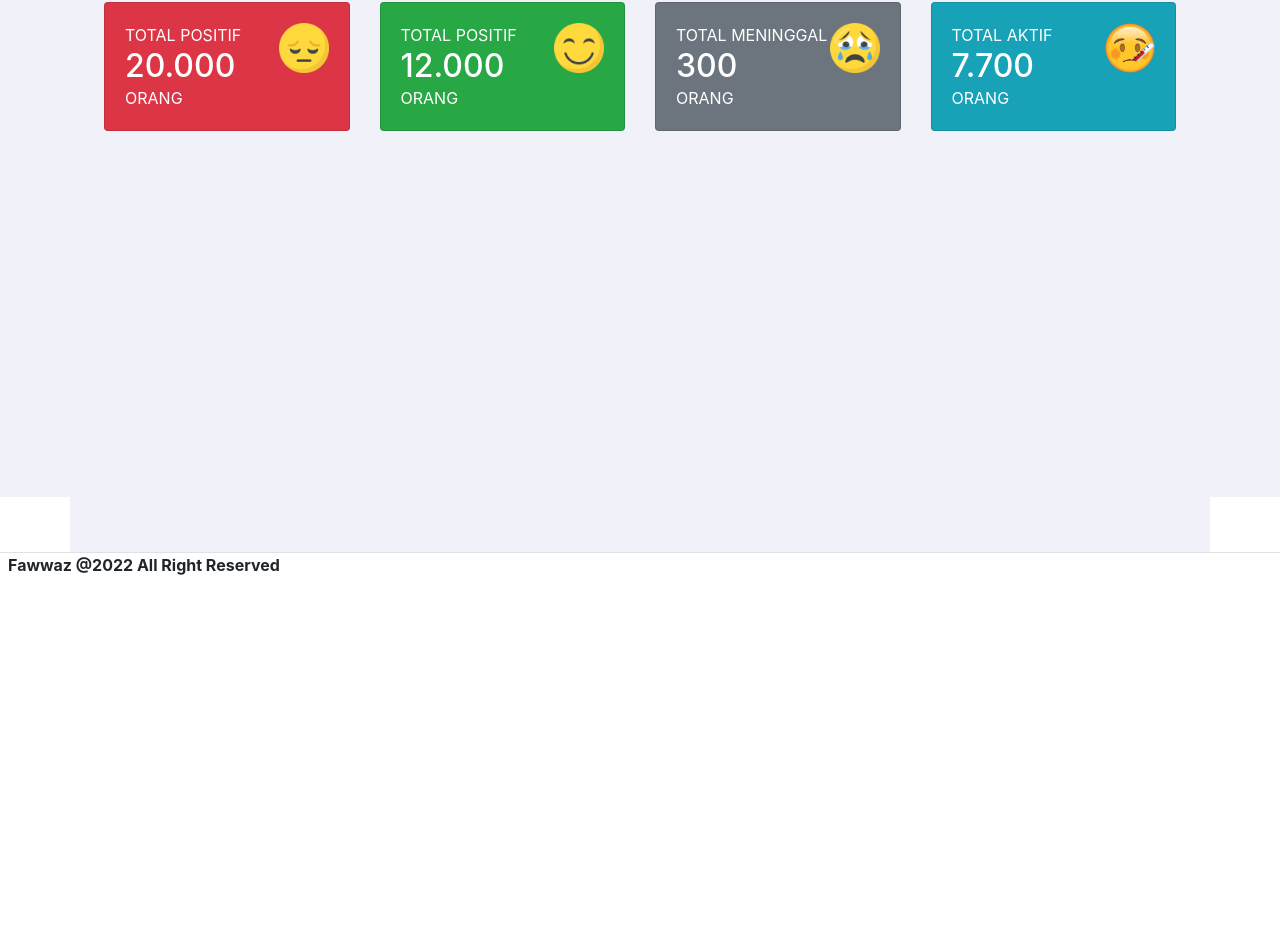
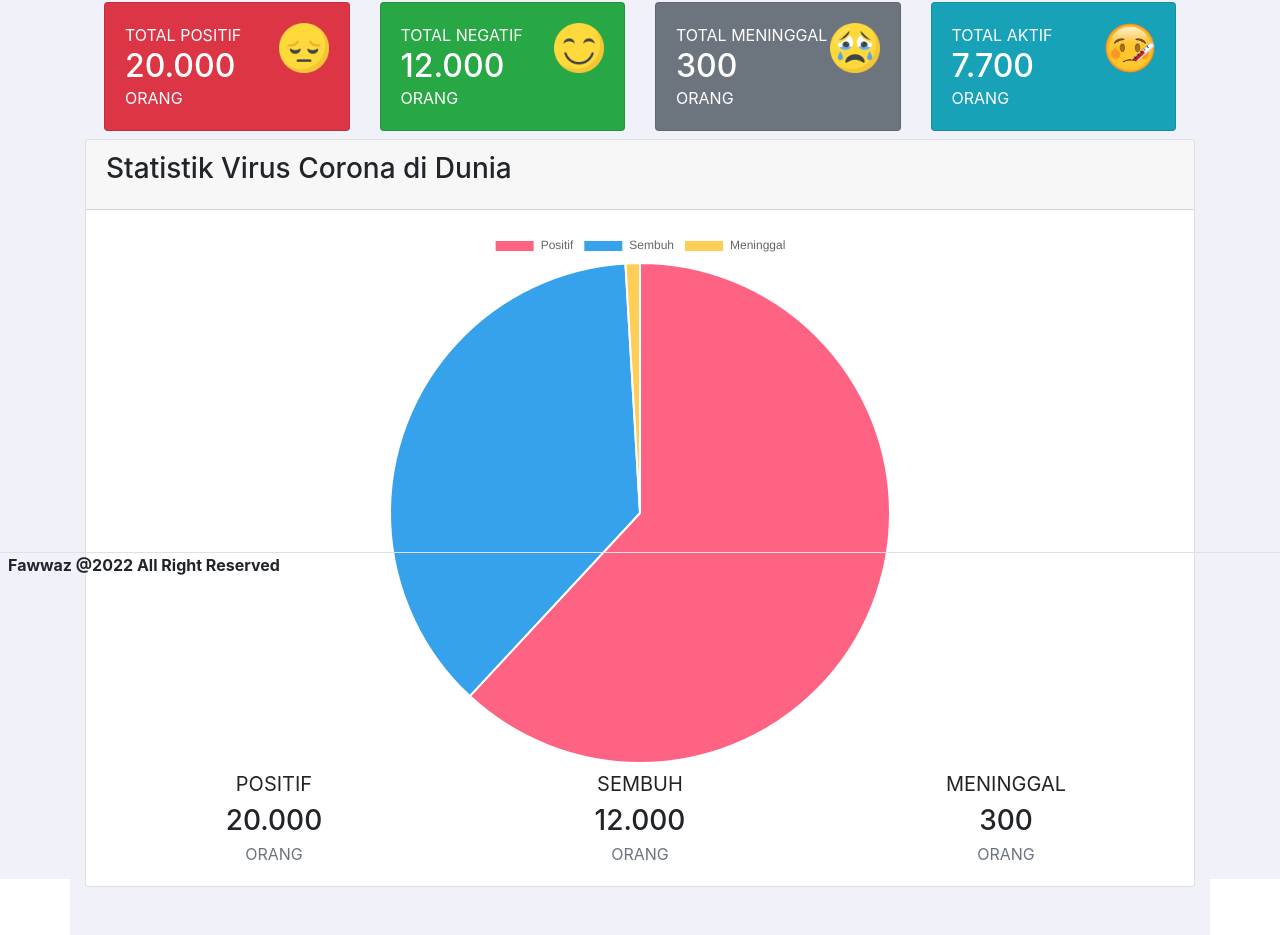
Before and after one commit to FawwazKautsar24/Covid19-Info-with-NextJS, a Next.js app: page / in a window 1280 px wide. Shown: the part 223-1158 px from the top of the page. Before the commit the page ends 800 px from the top, so only its background shows below. Built offline with nearby package versions, Linux system fonts and the light colour scheme.

Commit message:
Membuat component Grafik & men-styling Grafik

```diff
--- a/components/Dashboard/CardStatus.jsx
+++ b/components/Dashboard/CardStatus.jsx
@@ -20,7 +20,7 @@ const CardStatus = (props) => {
                     <div className="card-body">
                         <div className="d-flex">
                             <div className="text-white">
-                                <p className="text-white mb-0">TOTAL POSITIF</p>
+                                <p className="text-white mb-0">TOTAL NEGATIF</p>
                                 <h2 className="mb-0 number-font">12.000</h2>
                                 <p className="text-white mb-0">ORANG</p>
                             </div>
--- /dev/null
+++ b/components/Dashboard/Grafik.jsx
@@ -0,0 +1,91 @@
+import React from "react";
+import { Line, Pie } from "react-chartjs-2";
+
+const Grafik = (props) => {
+    let dataCovid = null;
+    let data = null;
+
+    if(!props.isGlobal){
+        dataCovid = [2, 2, 2, 2, 4, 4, 6, 19, 27, 34];
+        data = {
+            labels: ["2 Des", "3 Des", "4 Des", "5 Des", "6 Des", "7 Des", "8 Des", "9 Des", "10 Des", "11 Des", "12 Des"],
+            datasets: [
+                {
+                    label: "Jumlah Positif",
+                    fill: false,
+                    lineTension: 0.1,
+                    backgroundColor: "rgba(229, 56, 50, 0.4)",
+                    borderColor: "rgba(229, 56, 56, 1)",
+                    borderCapStyle: "butt",
+                    borderDash: [],
+                    borderDashOffset: 0.0,
+                    borderJoinStyle: "miter",
+                    pointBorderColor: "rgba(229, 56, 56, 1)",
+                    pointBackgroundColor: "#fff",
+                    pointBorderWidth: 1,
+                    pointHoverWidth: 1,
+                    pointHoverRadius: 10,
+                    pointHoverBackgroundColor: "rgba(229, 56, 56, 1)",
+                    pointHoverBorderColor: "rgba(220, 220, 220, 1)",
+                    pointBorderWidth: 2,
+                    pointRadius: 1,
+                    pointHitRadius: 10,
+                    data: dataCovid,
+                }
+            ]
+        }
+    }
+    const dataPie = {
+        labels: [
+            'Positif',
+            'Sembuh',
+            'Meninggal'
+        ],
+        datasets: [
+            {
+                data: [20000, 12000, 300],
+                backgroundColor: ['#FF6384', '#36A2EB', '#FFCE56'],
+                hoverBackgroundColor: ['#FF6384', '#36A2EB', '#FFCE56'],
+            }
+        ]
+    }
+
+    return (
+        <div className="row mb-5">
+            <div className="col-lg-12 col-md-12 col-sm-12 col-xl-12">
+                <div className="card overflow-hidden bg-white">
+                    <div className="card-header">
+                        <h3 className="card-title">Statistik Virus Corona di {props.isGlobal ? "Dunia" : "Indonesia"}</h3>
+                    </div>
+                    <div className="card-body">
+                        <div className="chart-wrapper">
+                            {props.isGlobal ?
+                                <Pie data={dataPie} /> :
+                                <Line data={data} width={100} height={50} />
+                            }
+                        </div>
+                        <div className="row mt-6">
+                            <div className="col text-center">
+                                <h5 className="font-weight-normal mt-2">POSITIF</h5>
+                                <h3 className="mb-1">20.000</h3>
+                                <p className="mb-0 text-muted"><span className="text-lg font-weight-700"></span> ORANG</p>
+                            </div>
+                            <div className="col text-center">
+                                <h5 className="font-weight-normal mt-2">SEMBUH</h5>
+                                <h3 className="mb-1">12.000</h3>
+                                <p className="mb-0 text-muted"><span className="text-lg font-weight-700"></span> ORANG</p>
+                            </div>
+                            <div className="col text-center">
+                                <h5 className="font-weight-normal mt-2">MENINGGAL</h5>
+                                <h3 className="mb-1">300</h3>
+                                <p className="mb-0 text-muted"><span className="text-lg font-weight-700"></span> ORANG</p>
+                            </div>
+                        </div>
+                    </div>
+                </div>
+            </div>
+        </div>
+    );
+}
+
+export default Grafik;
--- a/components/Dashboard/IndexPage.js
+++ b/components/Dashboard/IndexPage.js
@@ -1,8 +1,9 @@
 import Header from "../Layout/Header";
 import Footer from "../Layout/Footer";
 import CardStatus from "./CardStatus";
+import Grafik from "./Grafik";
 
-function IndexPage(){
+function IndexPage(props){
     const contentStyle = {
         minHeight: "90vh",
         top: "56px",
@@ -23,6 +24,7 @@ function IndexPage(){
                     </div>
                 </div>
                 <CardStatus />
+                <Grafik isGlobal={props.isGlobal} />
             </div>
             <Footer
                 rightContent={""}
--- a/package.json
+++ b/package.json
@@ -12,13 +12,13 @@
   "license": "ISC",
   "dependencies": {
     "bootstrap": "^4.5.0",
-    "chart.js": "^3.9.1",
+    "chart.js": "^2.9.3",
     "es6-promise": "^4.2.8",
     "isomorphic-fetch": "^3.0.0",
     "next": "^13.0.3",
     "react": "^18.2.0",
     "react-bootstrap": "^1.0.1",
-    "react-chartjs-2": "^4.3.1",
+    "react-chartjs-2": "^2.9.0",
     "react-dom": "^18.2.0",
     "react-number-format": "^5.1.1"
   }
```
Also changed, not shown: 1 other file (tests, documents, lock files or other folders).
